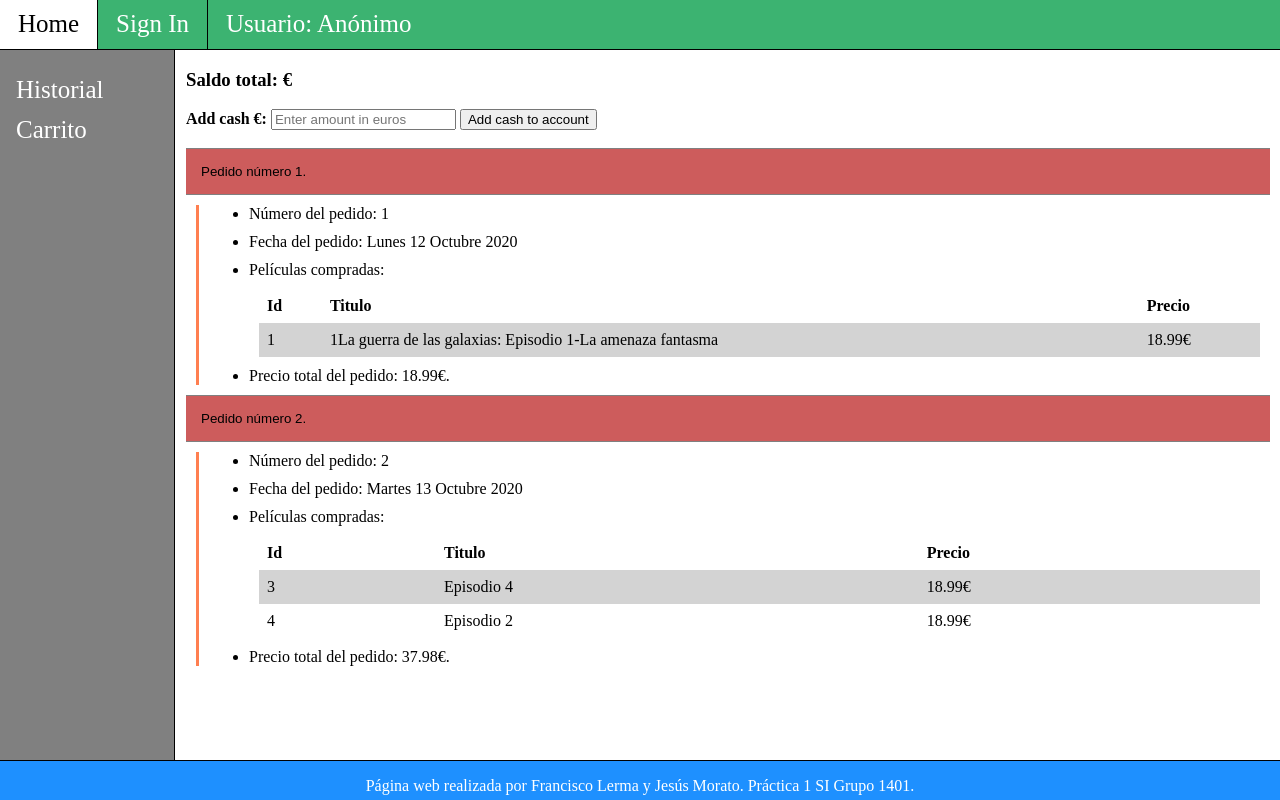
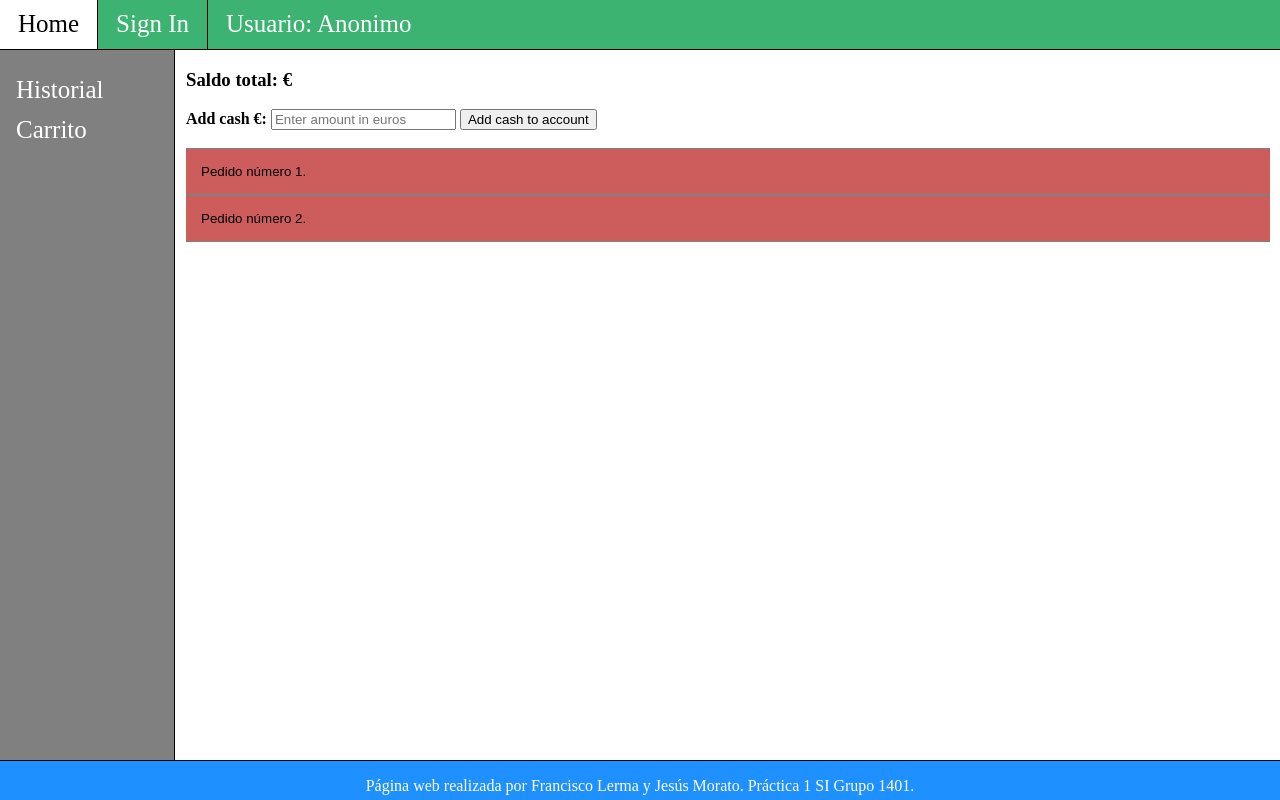
Before and after one commit to FLerma9/Practicas_SI_4_1401, a Flask app: page /historial in a window 1280 px wide. Run offline with Flask 2, Linux system fonts and the light colour scheme.

Commit message:
añadido desplegable en el historial JQuery

```diff
--- a/app/static/estilo.css
+++ b/app/static/estilo.css
@@ -193,6 +193,10 @@ div.pelicula img:hover {
   color: white;
 }
 
+.detalles {
+  display: none;
+}
+
 .detalles ul {
   border-left: 3px solid coral;
   background-color: white;
--- a/app/templates/base.html
+++ b/app/templates/base.html
@@ -5,7 +5,7 @@
   <meta charset="UTF-8">
   <title>{% block title %} {% endblock %}- VideoClub</title>
   <!-- Uso de url_for para obtener la ruta de elementos de la página -->
-  <link rel="stylesheet" type="text/css" href={{ url_for('static', filename='estilo.css') }}/>
+  <link rel="stylesheet" type="text/css" href="{{ url_for('static', filename='estilo.css') }}"/>
 </head>
 
 
@@ -14,7 +14,7 @@
   <a href="{{ url_for('index') }}">Home</a>
   {% if not session['usuario'] %}
   <a href="{{ url_for('login') }}">Sign In</a>
-  <span>Usuario: An&oacutenimo</span>
+  <span>Usuario: Anonimo</span>
   {% else %}
   <a href="{{ url_for('logout') }}">Log out</a>
   <span>Usuario: {{ session['usuario'] }}</span>
--- a/app/templates/historial.html
+++ b/app/templates/historial.html
@@ -5,16 +5,24 @@
 {% endblock%}
 
 {% block content %}
+  <script src="https://ajax.googleapis.com/ajax/libs/jquery/3.5.1/jquery.min.js"></script>
+  <script>
+    $(document).ready(function(){
+      $(".pedido").click(function(){
+        $("#div" + $(this).attr('id')).toggle();
+      });
+    });
+  </script>
   <div class="historial">
     <h3> Saldo total: € </h3>
-    <form action="/historial" method="post" novalidate class="historial-form">
+    <form action="/historial" method="post" class="historial-form">
       <label for="saldo"><b>Add cash €: </b></label>
       <input name="saldo" type="number" placeholder="Enter amount in euros" min="0" step="any">
       <input type="submit" value="Add cash to account"><br><br>
     </form>
     {% for pedido in historial %}
-    <button class="pedido"> Pedido número {{ pedido.numero_pedido }}.</button>
-    <div class="detalles">
+    <button class="pedido" id="{{ pedido.numero_pedido }}"> Pedido número {{ pedido.numero_pedido }}.</button>
+    <div class="detalles" id="div{{ pedido.numero_pedido }}">
       <ul>
         <li> Número del pedido: {{ pedido.numero_pedido }}</li>
         <li> Fecha del pedido: {{ pedido.fecha_pedido }}</li>
@@ -33,9 +41,9 @@
             </tr>
             {% endfor %}
           </table>
-          <li> Precio total del pedido: {{ pedido.precio_total }}€.</li>
-        </ul>
-      </div>
-      {% endfor %}
+        <li> Precio total del pedido: {{ pedido.precio_total }}€.</li>
+      </ul>
+    </div>
+    {% endfor %}
   </div>
 {% endblock %}
--- a/app/templates/login.html
+++ b/app/templates/login.html
@@ -7,7 +7,7 @@
 {% block content %}
   <div class= "login">
   <h1>Sign In</h1>
-  <form action="" method="post" novalidate class="login-form">
+  <form action="" method="post" class="login-form">
     <label for="username"><b>Username: </b></label>
     <input name="username" type="text" placeholder="Enter username (Only alphanumerical, no special characters)"><br>
     <label for="password"><b>Password: </b></label>
--- a/app/templates/register.html
+++ b/app/templates/register.html
@@ -7,7 +7,7 @@
 {% block content %}
   <div class= "login">
   <h1>Registration menu </h1>
-  <form action="/register" method="post" novalidate class="login-form">
+  <form action="/register" method="post" class="login-form">
     <label for="username"><b>Username: </b></label>
     <input name="username" type="text" placeholder="Enter username (Only alphanumerical, no special characters)"><br><br>
     <label for="password"><b>Password: </b></label>
```
